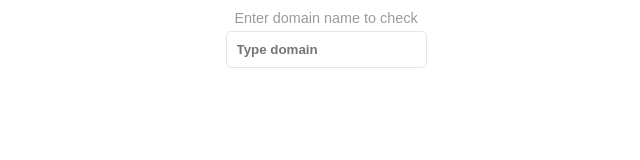
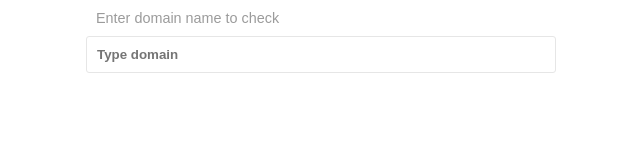
Before and after one commit to codex-team/domain-checker, a website built with webpack: page frontend/src/index.html in a window 1280 px wide. Shown: the whole page, without its empty margins (314-954 px from the left). Built offline with nearby package versions, Linux system fonts and the light colour scheme.

Commit message:
remove flex from body

```diff
--- a/frontend/src/css/main.css
+++ b/frontend/src/css/main.css
@@ -5,41 +5,56 @@ body {
 }
 
 body {
+    min-width: 250px;
+    max-width: 500px;
     box-sizing: border-box;
     padding: 10px;
+    width: 50%;
+    margin: 0 auto;
     min-height: 100vh;
-    display: flex;
-    flex-direction: column;
-    align-items: center;
-    align-content: center;
-    justify-content: flex-start;
-    flex-wrap: wrap;
+}
+
+body > * {
+    width: 100%;
+    padding-bottom: 10px;
 }
 
 label {
+    padding-left: 10px;
+    width: 100%;
+    display: block;
     font-size: 0.9em;
-    padding-bottom: 5px;
     color: #9b9b9b;
+}
+
+#search-wrapper {
+    display: flex;
+    align-items: center;
 }
 
 #search-input {
     font-weight: bold;
     padding: 10px;
-    border-radius: 5px;
+    border-radius: 3px;
     border: 1px solid #e6e6e6;
     outline: none;
+    flex-grow: 1;
 }
 #status{
-    display: inline;
-}
-.results-domain-name{
+    padding-left: 10px;
+    font-size: 0.9em;
     color: #9b9b9b;
 }
+.results-domain-name {
+    color: #9b9b9b;
+}
+
 #search-input:hover {
     border-color: #cdcdcd;
 }
 
 .list {
+    padding-left: 10px;
     display: flex;
     align-items: center;
     justify-content: center;
--- a/frontend/src/index.html
+++ b/frontend/src/index.html
@@ -12,9 +12,9 @@
 <body>
 
 <label for="search-input">Enter domain name to check</label>
-<div>
+<div id="search-wrapper">
     <input type="text" id="search-input" placeholder="Type domain">
-    <div id="status"></div>
+    <span id="status"></span>
 </div>
 
 <div id="results" class="list"></div>
```
